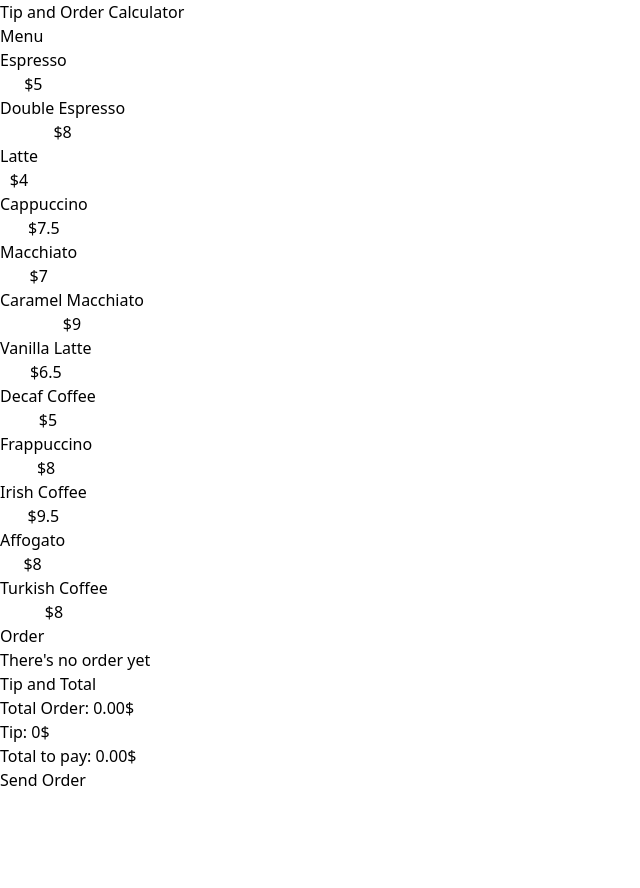
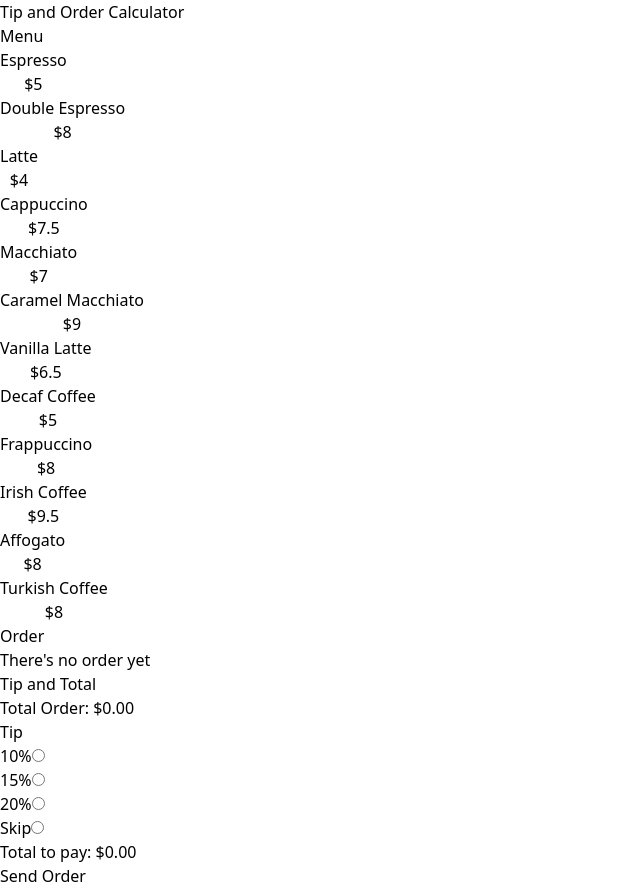
Before and after one commit to SebaFretes/tipCalculator, a React (Vite) app: page / in a window 1280 px wide. Shown: the whole page, without its empty margins (0-640 px from the left). Before the commit the page ends 800 px from the top, so only its background shows below. Built offline with nearby package versions, Linux system fonts and the light colour scheme.

Commit message:
calculation of tip added

```diff
--- a/src/App.jsx
+++ b/src/App.jsx
@@ -1,9 +1,11 @@
 import { useState } from "react";
-import { Menu } from './components/menu';
+import { Menu } from './components/Menu';
+import { TipForm } from "./components/TipForm";
 
 const App = () => {
 
   const [order, setOrder] = useState([]);
+  const [tip, setTip] = useState(0);
 
   const deleteOrder = (item) => {
     const orderItem = order.filter(elem => (elem.id !== item.id));
@@ -13,7 +15,12 @@ const App = () => {
   const totalBeforeTip = () => {
     const totalOrder = order.reduce((total, item) => total + (item.quantity * item.price), 0);
     return totalOrder.toFixed(2);
-  }
+  };
+
+  const totalWTip = () => {
+    const total = parseFloat(totalBeforeTip());
+    return (total + (total * tip)).toFixed(2);
+  };
 
   return (
     <>
@@ -49,13 +56,14 @@ const App = () => {
             <div className="space-y-3">
               <h2 className="text-2l font-black">Tip and Total</h2>
               <p>Total Order:
-                <span className="font-bold"> {totalBeforeTip()}$</span>
+                <span className="font-bold"> ${totalBeforeTip()}</span>
               </p>
-              <p>Tip:
-                <span className="font-bold"> 0$</span>
-              </p>
+              <div>
+                <TipForm setTip = {setTip}/>
+              </div>
               <p>Total to pay:
-              <span className="font-bold"> {totalBeforeTip()}$</span>
+
+                <span className="font-bold"> ${totalWTip()}</span>
               </p>
             </div>
             <button>Send Order</button>
--- /dev/null
+++ b/src/components/TipForm.jsx
@@ -0,0 +1,41 @@
+const tipOptions = [
+    {
+      id: 'tip-10',
+      value: .10,
+      label: '10%'
+    },
+    {
+      id: 'tip-15',
+      value: .15,
+      label: '15%'
+    },
+    {
+      id: 'tip-20',
+      value: .20,
+      label: '20%'
+    },
+    {
+      id: 'skip',
+      value: 0,
+      label: 'Skip'
+    },
+  ]
+
+export const TipForm = ({setTip}) => {
+
+  return (
+    <div>
+        <h3 className="font-black text-2xl">Tip</h3>
+        <form>
+            {tipOptions.map(tip => (
+                <div key={tip.id} className="flex gap-2">
+                    <label>
+                        {tip.label}
+                    </label>
+                    <input id={tip.id} type="radio" name="tip" value={tip.value} onChange={e => setTip(e.target.value)}></input>
+                </div>
+            ))}
+        </form>
+    </div>
+  )
+}
```
